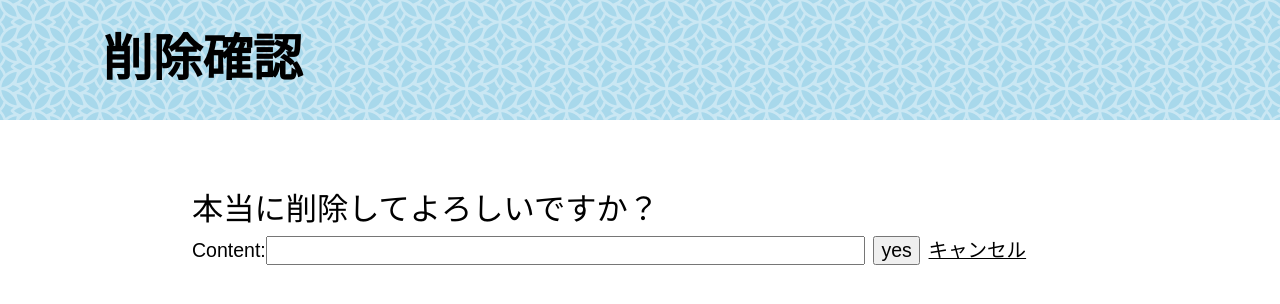
After one commit to Kanata0204/task_app, a Django app: template taskapp/templates/taskapp/task_confirm_delete.html in a window 1280 px wide. The commit adds this page. Shown: the top 304 px of the page. Run offline with Django 3.2, Linux system fonts and the light colour scheme; the template is opened without the code that fills it: values that come from a table or form of the project are taken from there, others are empty.

Commit message:
implement CRUD system

```diff
--- a/taskapp/forms.py
+++ b/taskapp/forms.py
@@ -10,4 +10,3 @@ class TaskForm(forms.ModelForm):
         model = Task
         # 例え、id=1, content = ...のような悪意のあるフォームが送られても無視できる
         fields = ["content", ]
-    pass
--- /dev/null
+++ b/taskapp/templates/taskapp/task_confirm_delete.html
@@ -0,0 +1,12 @@
+{% extends 'base.html' %}
+
+{% block title %}削除確認{% endblock  %}
+
+{% block body %}
+    <p>本当に削除してよろしいですか？</p>
+    <form action="#" method="post">{% csrf_token %}
+        {{ form }}
+        <button type="submit">yes</button>
+        <a href="{% url 'list' %}">キャンセル</a>
+    </form>
+{% endblock  %}
--- a/taskapp/templates/taskapp/task_detail.html
+++ b/taskapp/templates/taskapp/task_detail.html
@@ -5,6 +5,8 @@
 <div>
     <h2>{{ task.content }}</h2>
     <p>{{ task.posted_date|date:"Y/m/d H:i" }}</p>
+    <a href="{% url 'update' task.id %}">edit</a>
+    <a href="{% url 'delete' task.id %}">delete</a>
 </div>
 
 {% endblock %}
--- a/taskapp/templates/taskapp/task_list.html
+++ b/taskapp/templates/taskapp/task_list.html
@@ -11,7 +11,7 @@
 
 {% for task in task_list %}
     <div class="task">
-       <a href="#">{{ task.content }}</a></br>
+       <a href="{% url 'detail' task.pk %}">{{ task.content }}</a></br>
         <p>{{ task.posted_date }}</p>
     </div>
 {% endfor %}
--- a/taskapp/urls.py
+++ b/taskapp/urls.py
@@ -1,10 +1,11 @@
 from django.urls import path
-from .views import TaskDetailView, TaskListView, TaskCreateView, TaskUpdateView
+from .views import TaskDetailView, TaskListView, TaskCreateView, TaskUpdateView, TaskDeleteView
 
 urlpatterns = [
     path('task_list/', TaskListView.as_view(), name="list"),
     # pkは受け取ったint値を変数として格納→templateで扱えるように
     path('task_list/<int:pk>', TaskDetailView.as_view(), name="detail"),
     path('task_list/create/', TaskCreateView.as_view(), name="create"),
-    path('task_list/<int:pk>/update', TaskUpdateView.as_view(), name="update")
+    path('task_list/<int:pk>/update', TaskUpdateView.as_view(), name="update"),
+    path('task_list/<int:pk>/delete', TaskDeleteView.as_view(), name="delete"),
 ]
--- a/taskapp/views.py
+++ b/taskapp/views.py
@@ -1,6 +1,6 @@
 from django.urls import reverse_lazy
 from django.shortcuts import render
-from django.views.generic import ListView, DetailView, CreateView, UpdateView
+from django.views.generic import ListView, DetailView, CreateView, UpdateView, DeleteView
 from .models import Task
 from .forms import TaskForm
 
@@ -27,3 +27,7 @@ class TaskUpdateView(UpdateView):
         # task_pkのdetailへアクセス
         url = reverse_lazy("detail", kwargs={"pk":task_pk})
         return url
+
+class TaskDeleteView(DeleteView):
+    model = Task
+    success_url = reverse_lazy("list")
```
